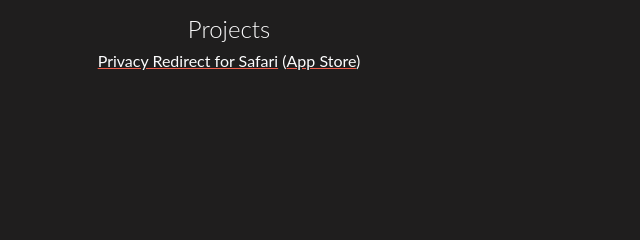
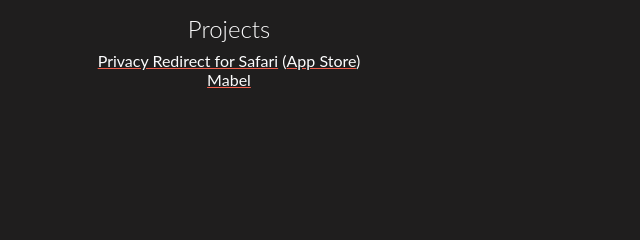
Before and after one commit to smmr-software/smmr.software, a plain HTML site: page index.html in a window 1280 px wide. Shown: the part 148-388 px from the top of the page, 411-1051 px from the left. Drawn offline with Linux system fonts and the light colour scheme.

Commit message:
Add Mabel to Projects section

```diff
--- a/index.html
+++ b/index.html
@@ -40,6 +40,9 @@
           <a href="https://github.com/smmr-software/privacy-redirect-safari">Privacy Redirect for Safari</a>
           (<a href="https://apps.apple.com/us/app/privacy-redirect/id1578144015">App Store</a>)
         </li>
+        <li>
+          <a href="https://github.com/smmr-software/mabel">Mabel</a>
+        </li>
       </ul>
     </main>
     <div id="bottom">
```
